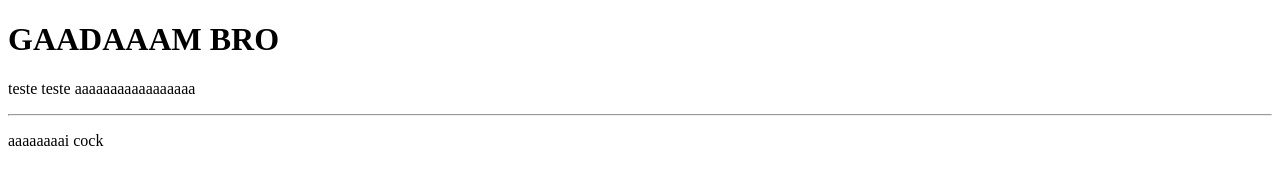
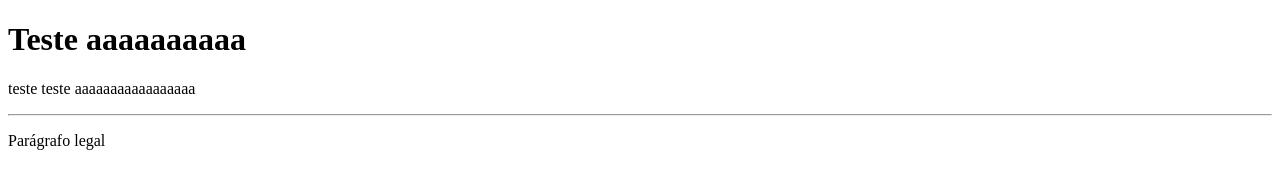
Before and after one commit to matx-git/html-css, a plain HTML site: page módulo 1/exercicios/ex001/index.html in a window 1280 px wide. Drawn offline with Linux system fonts and the light colour scheme.

Commit message:
Update dnv

```diff
--- a/módulo 1/exercicios/ex001/index.html
+++ b/módulo 1/exercicios/ex001/index.html
@@ -6,9 +6,9 @@
     <title>Document</title>
 </head>
 <body>
-    <h1>GAADAAAM BRO</h1>
+    <h1>Teste aaaaaaaaaa</h1>
     <p>teste teste aaaaaaaaaaaaaaaaa</p>
     <hr>
-    <p>aaaaaaaai cock</p>
+    <p>Parágrafo legal</p>
 </body>
 </html>
```
